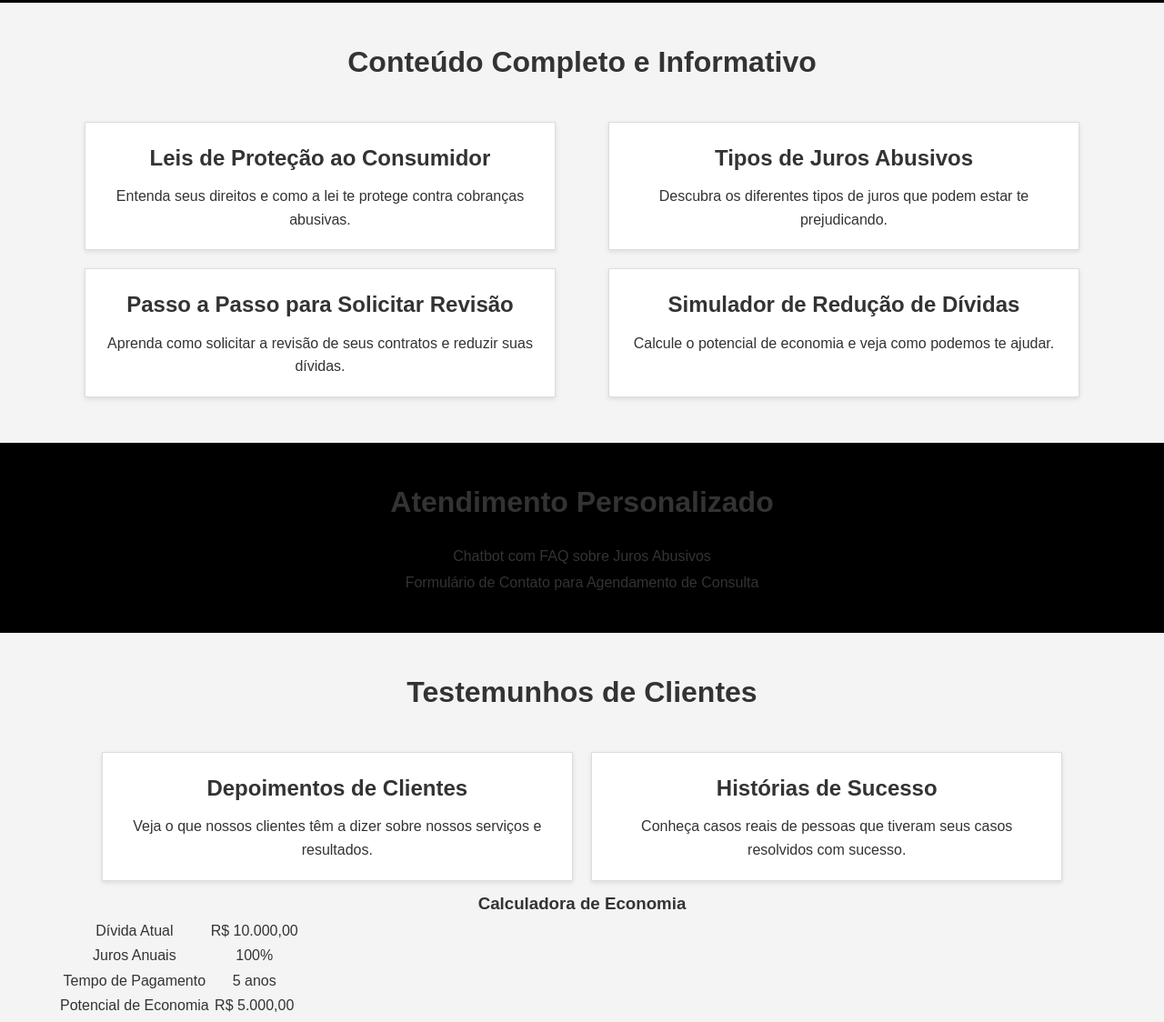
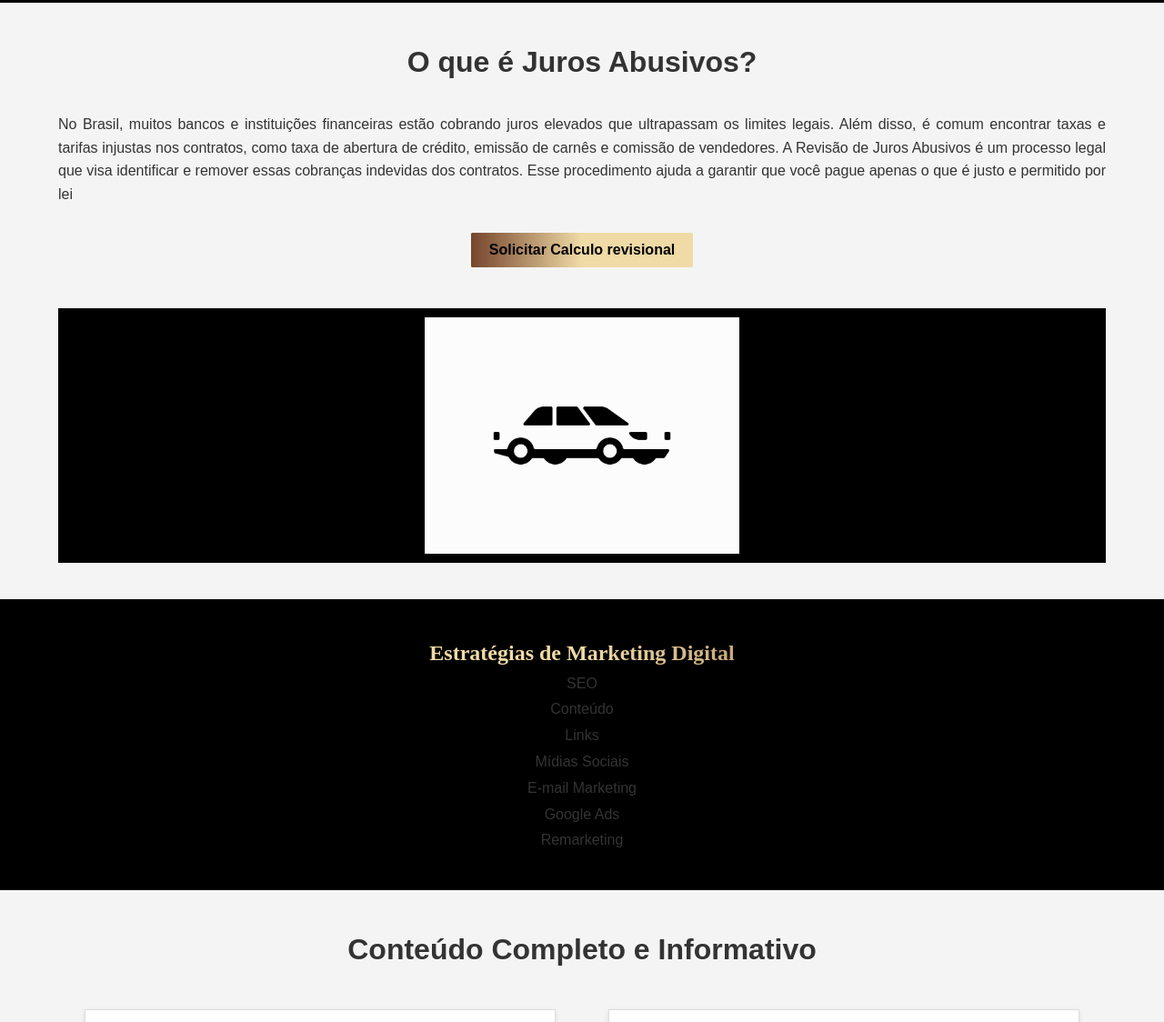
Before and after one commit to sdouglasilva/falconsolutions, a plain HTML site: page FalconSolutions/index.html in a window 1280 px wide. Shown: the part 560-1684 px from the top of the page at 91% size. Drawn offline with Linux system fonts and the light colour scheme; a web font is replaced by a local one.

Commit message:
segunda alteração

```diff
--- a/FalconSolutions/index.html
+++ b/FalconSolutions/index.html
@@ -1,14 +1,17 @@
 <!DOCTYPE html>
 <html lang="pt-BR">
+
 <head>
     <meta charset="UTF-8">
     <meta name="viewport" content="width=device-width, initial-scale=1.0">
     <title>Falcon Solutions</title>
     <link rel="preconnect" href="https://fonts.googleapis.com">
     <link rel="preconnect" href="https://fonts.gstatic.com" crossorigin>
-    <link href="https://fonts.googleapis.com/css2?family=Bona+Nova:ital,wght@0,400;0,700;1,400&display=swap" rel="stylesheet">
+    <link href="https://fonts.googleapis.com/css2?family=Bona+Nova:ital,wght@0,400;0,700;1,400&display=swap"
+        rel="stylesheet">
     <link rel="stylesheet" href="styles.css">
 </head>
+
 <body>
     <!-- Seção Principal -->
     <header class="main-header">
@@ -23,6 +26,41 @@
     </header>
 
     <!-- Seção de Conteúdo -->
+    <section class="content-section">
+        <div class="container">
+            <h2>O que é Juros Abusivos?</h2>
+            <div class="content-box">
+                No Brasil, muitos bancos e instituições financeiras estão cobrando juros elevados que ultrapassam os
+                limites legais. Além disso, é comum encontrar taxas e tarifas injustas nos contratos, como taxa de
+                abertura de crédito, emissão de carnês e comissão de vendedores.
+
+                A Revisão de Juros Abusivos é um processo legal que visa identificar e remover essas cobranças indevidas
+                dos contratos. Esse procedimento ajuda a garantir que você pague apenas o que é justo e permitido por
+                lei
+                <button>Solicitar Calculo revisional</button>
+
+            </div>
+            <div class="car">
+                <img src="img/original-1aacc32300c3cac6d88f917e50b37445.png" alt="">
+            </div>
+        </div>
+        </div>
+    </section>
+    <section class="marketing-section">
+        <div class="container">
+            <h1 class="gradiente">Estratégias de Marketing Digital</h1>
+            <ul>
+                <li>SEO</li>
+                <li>Conteúdo</li>
+                <li>Links</li>
+                <li>Mídias Sociais</li>
+                <li>E-mail Marketing</li>
+                <li>Google Ads</li>
+                <li>Remarketing</li>
+            </ul>
+        </div>
+    </section>
+
     <section class="content-section">
         <div class="container">
             <h2>Conteúdo Completo e Informativo</h2>
@@ -46,6 +84,10 @@
             </div>
         </div>
     </section>
+
+
+
+
 
     <!-- Seção de Atendimento -->
     <section class="services-section">
@@ -113,4 +155,5 @@
     </section>
 
 </body>
+
 </html>
--- a/FalconSolutions/styles.css
+++ b/FalconSolutions/styles.css
@@ -79,6 +79,7 @@ body {
 
 /* Seção de conteúdo */
 .content-section {
+    gap: 50px;
     padding: 40px 0;
     background-color: #f4f4f4;
     text-align: center;
@@ -92,6 +93,7 @@ body {
 .content-box {
     display: flex;
     justify-content: space-around;
+    text-align: justify;
     flex-wrap: wrap;
 }
 
@@ -171,6 +173,29 @@ body {
     padding: 40px 0;
     text-align: center;
 }
+/* botoes */
+
+.content-box > button{
+    margin: 30px;
+    padding: 10px 20px;
+    border: none;
+    cursor: pointer;
+    font-size: 1rem;
+    font-style: normal;
+    font-weight: 700;
+    border-radius: 1.5px;
+    background: -webkit-linear-gradient(180deg,#F0DBA6,#F0DBA6, #632b0fde);
+    transition: 0.9s;
+
+}
+.content-box > button:hover{
+    background: -webkit-linear-gradient(45deg,  #F0DBA6,#F0DBA6, #632b0fde);
+
+}
+
+
+
+
 
 .marketing-section h2 {
     font-size: 2rem;
@@ -188,6 +213,17 @@ img {
     max-width: 100%;
     display: block;
 }
+.car > img {
+    border-radius: 2px;
+    padding: 10px;
+}
+.car{
+    background-color: #000000;
+    margin-top: 15px;
+    display: flex;
+    justify-content: center;
+    align-items: center;
+}
 
 /* Responsividade */
 @media (max-width: 768px) {
```
Also changed, not shown: FalconSolutions/img/original-1aacc32300c3cac6d88f917e50b37445.png (added), FalconSolutions/img/xt.gif (added).
